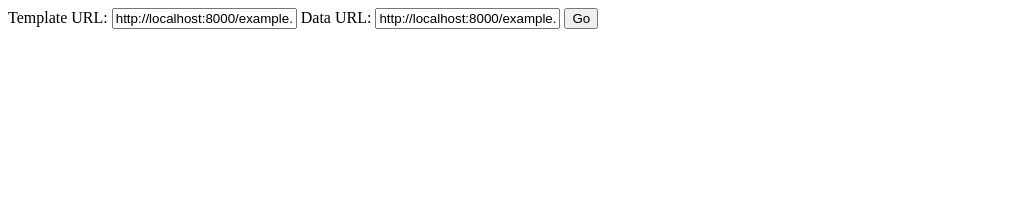
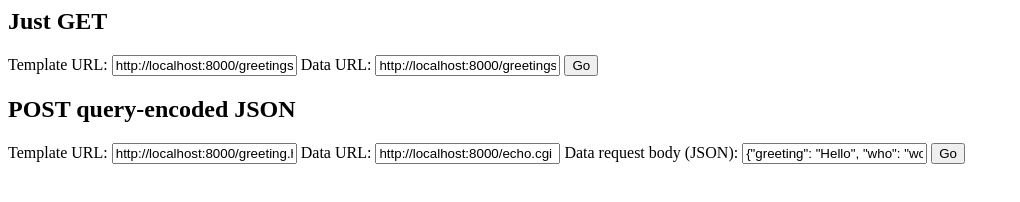
Before and after one commit to astynax/hb.cgi, a plain HTML site: page dev/index.html in a window 1280 px wide. Shown: the whole page, without its empty margins (0-1020 px from the left). Drawn offline with Linux system fonts and the light colour scheme.

Commit message:
add the "JSON-as-query-parameter" mode

```diff
--- a/dev/index.html
+++ b/dev/index.html
@@ -1,15 +1,40 @@
 <html>
   <body>
+    <section>
+      <header>
+        <h2>Just GET</h2>
+      </header>
       <form method="GET" action="hb.cgi">
         <label>
           Template URL:
-        <input name="t" value="http://localhost:8000/example.html">
+          <input name="t" value="http://localhost:8000/greetings.html">
         </label>
         <label>
           Data URL:
-        <input name="d" value="http://localhost:8000/example.json">
+          <input name="d" value="http://localhost:8000/greetings.json">
         </label>
         <button type="submit">Go</button>
       </form>
+    </section>
+    <section>
+      <header>
+        <h2>POST query-encoded JSON</h2>
+      </header>
+      <form method="GET" action="hb.cgi">
+        <label>
+          Template URL:
+          <input name="t" value="http://localhost:8000/greeting.html">
+        </label>
+        <label>
+          Data URL:
+          <input name="d" value="http://localhost:8000/echo.cgi">
+        </label>
+        <label>
+          Data request body (JSON):
+          <input name="b" value='{"greeting": "Hello", "who": "world"}'>
+        </label>
+        <button type="submit">Go</button>
+      </form>
+    </section>
   </body>
 </html>
```
Also changed, not shown: dev/greeting.html (added, +15 -0 lines), dev/greetings.html (renamed from dev/example.html), dev/greetings.json (renamed from dev/example.json), 6 other files. Lines whose indentation alone changed are shown as unchanged.
